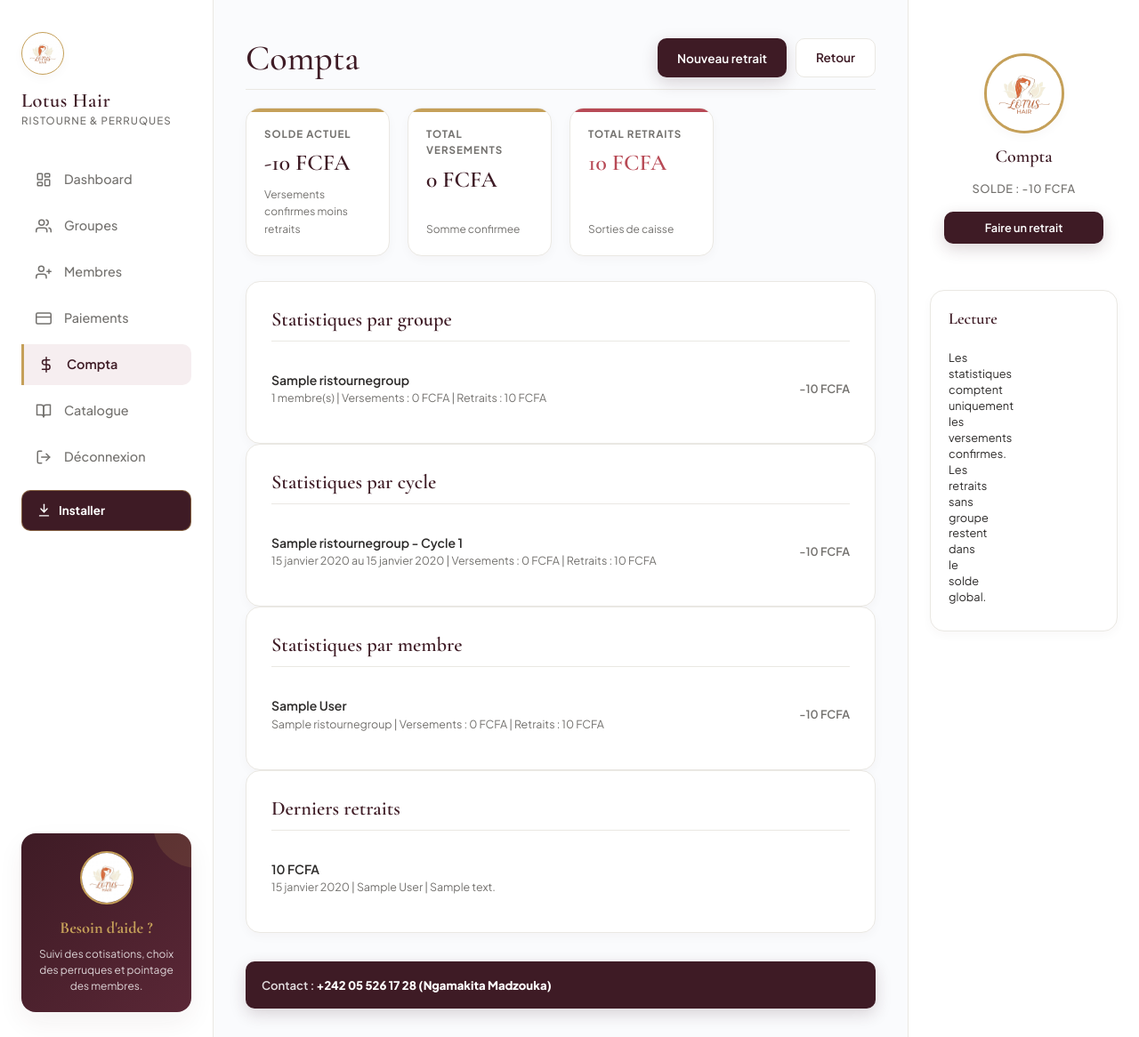
After one commit to CodeMrNg/lotushair, a Django app: page /gestion/compta/ in a window 1280 px wide. The commit adds this page. Shown: the whole page at 89% size. Run offline with Django 5.2, Linux system fonts and the light colour scheme; a user stored in the database is signed in; tables that the repository leaves empty hold one stand-in row (values such as "Sample post").

Commit message:
full commit

```diff
--- a/core/forms.py
+++ b/core/forms.py
@@ -1,6 +1,6 @@
 from django import forms
 
-from .models import Member, Payment, RistourneGroup, WigCatalog, WigImage
+from .models import AccountingWithdrawal, Member, Payment, RistourneGroup, WigCatalog, WigImage
 
 
 class CodeLoginForm(forms.Form):
@@ -44,13 +44,21 @@ class PaymentForm(forms.ModelForm):
         widgets = {"paid_on": forms.DateInput(attrs={"type": "date"})}
 
 
+class AccountingWithdrawalForm(forms.ModelForm):
+    class Meta:
+        model = AccountingWithdrawal
+        fields = ["amount", "withdrawn_on", "group", "member", "note"]
+        widgets = {"withdrawn_on": forms.DateInput(attrs={"type": "date"})}
+
+
 class WigForm(forms.ModelForm):
     class Meta:
         model = WigCatalog
-        fields = ["name", "description", "image", "colors", "sizes", "is_available"]
+        fields = ["name", "description", "image", "colors", "sizes", "visible_to_groups", "is_available"]
         widgets = {
             "colors": forms.TextInput(attrs={"placeholder": "Noir, Marron, Blond, Bordeaux"}),
             "sizes": forms.TextInput(attrs={"placeholder": "S, M, L, XL ou 10 pouces, 12 pouces, 14 pouces"}),
+            "visible_to_groups": forms.CheckboxSelectMultiple(),
         }
 
 
--- /dev/null
+++ b/core/templates/core/accounting.html
@@ -0,0 +1,133 @@
+{% extends "core/base.html" %}
+{% block title %}Compta - Lotus Hair{% endblock %}
+{% block content %}
+<section class="page admin-page admin-manage-page" style="padding-top: 10px;">
+  <div class="section-head" style="align-items: center;">
+    <h1 style="margin: 0;">Compta</h1>
+    <div class="admin-page-actions">
+      <button class="btn primary" type="button" data-admin-modal-open="#withdrawal-form-modal">Nouveau retrait</button>
+      <a class="btn" href="{% url 'staff_dashboard' %}">Retour</a>
+    </div>
+  </div>
+
+  <div class="stats-grid">
+    <article class="stat">
+      <span>Solde actuel</span>
+      <strong>{{ current_balance }} FCFA</strong>
+      <small>Versements confirmes moins retraits</small>
+    </article>
+    <article class="stat">
+      <span>Total versements</span>
+      <strong>{{ total_payments }} FCFA</strong>
+      <small>Somme confirmee</small>
+    </article>
+    <article class="stat danger">
+      <span>Total retraits</span>
+      <strong>{{ total_withdrawals }} FCFA</strong>
+      <small>Sorties de caisse</small>
+    </article>
+  </div>
+
+  <section class="panel admin-list-panel">
+    <h2>Statistiques par groupe</h2>
+    <div class="list">
+      {% for item in group_stats %}
+        <div class="row admin-row">
+          <div>
+            <span>{{ item.group.name }}</span>
+            <small>{{ item.member_count }} membre(s) | Versements : {{ item.payments_total }} FCFA | Retraits : {{ item.withdrawals_total }} FCFA</small>
+          </div>
+          <div class="admin-row-meta">
+            <em>{{ item.balance }} FCFA</em>
+          </div>
+        </div>
+      {% empty %}
+        <p class="empty-state">Aucun groupe enregistre.</p>
+      {% endfor %}
+    </div>
+  </section>
+
+  <section class="panel admin-list-panel">
+    <h2>Statistiques par cycle</h2>
+    <div class="list">
+      {% for item in cycle_stats %}
+        <div class="row admin-row">
+          <div>
+            <span>{{ item.group.name }} - Cycle {{ item.cycle_number }}</span>
+            <small>{{ item.starts_on }} au {{ item.ends_on }} | Versements : {{ item.payments_total }} FCFA | Retraits : {{ item.withdrawals_total }} FCFA</small>
+          </div>
+          <div class="admin-row-meta">
+            <em>{{ item.balance }} FCFA</em>
+          </div>
+        </div>
+      {% empty %}
+        <p class="empty-state">Aucune operation comptable par cycle.</p>
+      {% endfor %}
+    </div>
+  </section>
+
+  <section class="panel admin-list-panel">
+    <h2>Statistiques par membre</h2>
+    <div class="list">
+      {% for item in member_stats %}
+        <div class="row admin-row">
+          <div>
+            <span>{{ item.member.full_name }}</span>
+            <small>{{ item.member.group.name }} | Versements : {{ item.payments_total }} FCFA | Retraits : {{ item.withdrawals_total }} FCFA</small>
+          </div>
+          <div class="admin-row-meta">
+            <em>{{ item.balance }} FCFA</em>
+          </div>
+        </div>
+      {% empty %}
+        <p class="empty-state">Aucun membre enregistre.</p>
+      {% endfor %}
+    </div>
+  </section>
+
+  <section class="panel admin-list-panel">
+    <h2>Derniers retraits</h2>
+    <div class="list">
+      {% for withdrawal in withdrawals %}
+        <div class="row admin-row">
+          <div>
+            <span>{{ withdrawal.amount }} FCFA</span>
+            <small>{{ withdrawal.withdrawn_on }} | {% if withdrawal.member %}{{ withdrawal.member.full_name }}{% elif withdrawal.group %}{{ withdrawal.group.name }}{% else %}Solde general{% endif %}{% if withdrawal.note %} | {{ withdrawal.note }}{% endif %}</small>
+          </div>
+        </div>
+      {% empty %}
+        <p class="empty-state">Aucun retrait enregistre.</p>
+      {% endfor %}
+    </div>
+    {% include "core/partials/pagination.html" with page_obj=withdrawals page_param="page" %}
+  </section>
+
+  <div class="admin-modal {% if form_open %}is-open{% endif %}" id="withdrawal-form-modal" role="dialog" aria-modal="true" aria-labelledby="withdrawal-form-title" data-admin-modal>
+    <div class="admin-modal-card">
+      <button class="admin-modal-close" type="button" aria-label="Fermer" data-admin-modal-close>
+        <svg xmlns="http://www.w3.org/2000/svg" viewBox="0 0 24 24" fill="none" stroke="currentColor" stroke-width="2.4" stroke-linecap="round" stroke-linejoin="round"><path d="M18 6 6 18"/><path d="m6 6 12 12"/></svg>
+      </button>
+      <h2 id="withdrawal-form-title">Saisir un retrait</h2>
+      <form method="post" class="form-grid" action="{% url 'accounting' %}">
+        {% csrf_token %}
+        {{ form.as_p }}
+        <button class="btn primary" type="submit">Enregistrer le retrait</button>
+      </form>
+    </div>
+  </div>
+</section>
+{% endblock %}
+{% block rightbar %}
+  <div class="profile-card">
+    <img src="/static/core/img/logo.jpeg" alt="Lotus Hair">
+    <strong>Compta</strong>
+    <small>Solde : {{ current_balance }} FCFA</small>
+    <button class="btn primary" type="button" data-admin-modal-open="#withdrawal-form-modal" style="width: 100%;">Faire un retrait</button>
+  </div>
+  <div class="mini-panel">
+    <h2>Lecture</h2>
+    <div class="reminder">
+      <p>Les statistiques comptent uniquement les versements confirmes. Les retraits sans groupe restent dans le solde global.</p>
+    </div>
+  </div>
+{% endblock %}
--- a/core/templates/core/base.html
+++ b/core/templates/core/base.html
@@ -14,7 +14,7 @@
   <link rel="icon" href="{% static 'core/img/logo.jpeg' %}">
   <link rel="apple-touch-icon" href="{% static 'core/img/pwa-icon-192.png' %}">
   <link rel="manifest" href="/manifest.json">
-  <link rel="stylesheet" href="{% static 'core/styles.css' %}?v=2.7">
+  <link rel="stylesheet" href="{% static 'core/styles.css' %}?v=2.9">
   <script src="https://unpkg.com/htmx.org@2.0.4" defer></script>
 </head>
 <body>
@@ -64,6 +64,10 @@
               <a class="{% if request.resolver_match.url_name == 'manage_payments' %}active{% endif %}" href="{% url 'manage_payments' %}">
                 <svg xmlns="http://www.w3.org/2000/svg" viewBox="0 0 24 24" fill="none" stroke="currentColor" stroke-width="2" stroke-linecap="round" stroke-linejoin="round"><rect x="1" y="4" width="22" height="16" rx="2" ry="2"/><line x1="1" y1="10" x2="23" y2="10"/></svg>
                 Paiements
+              </a>
+              <a class="{% if request.resolver_match.url_name == 'accounting' %}active{% endif %}" href="{% url 'accounting' %}">
+                <svg xmlns="http://www.w3.org/2000/svg" viewBox="0 0 24 24" fill="none" stroke="currentColor" stroke-width="2" stroke-linecap="round" stroke-linejoin="round"><line x1="12" y1="1" x2="12" y2="23"/><path d="M17 5H9.5a3.5 3.5 0 0 0 0 7H14a3.5 3.5 0 0 1 0 7H6"/></svg>
+                Compta
               </a>
               <a class="{% if request.resolver_match.url_name == 'manage_catalog' %}active{% endif %}" href="{% url 'manage_catalog' %}">
                 <svg xmlns="http://www.w3.org/2000/svg" viewBox="0 0 24 24" fill="none" stroke="currentColor" stroke-width="2" stroke-linecap="round" stroke-linejoin="round"><path d="M2 3h6a4 4 0 0 1 4 4v14a3 3 0 0 0-3-3H2z"/><path d="M22 3h-6a4 4 0 0 0-4 4v14a3 3 0 0 1 3-3h7z"/></svg>
--- a/core/templates/core/detail_catalog.html
+++ b/core/templates/core/detail_catalog.html
@@ -19,6 +19,7 @@
         <div class="detail-item"><small>Modele</small><strong>{{ wig.name }}</strong></div>
         <div class="detail-item"><small>Couleurs</small><strong>{{ wig.colors|default:"Aucune" }}</strong></div>
         <div class="detail-item"><small>Tailles</small><strong>{{ wig.sizes|default:"Aucune" }}</strong></div>
+        <div class="detail-item"><small>Groupes</small><strong>{% for group in wig.visible_to_groups.all %}{{ group.name }}{% if not forloop.last %}, {% endif %}{% empty %}Tous les groupes{% endfor %}</strong></div>
         <div class="detail-item"><small>Statut</small><strong>{% if wig.is_available %}Disponible{% else %}Indisponible{% endif %}</strong></div>
         <div class="detail-item"><small>Images couleur</small><strong>{{ wig.gallery_images.all|length }}</strong></div>
       </div>
--- a/core/templates/core/detail_group.html
+++ b/core/templates/core/detail_group.html
@@ -16,6 +16,7 @@
       <div class="detail-item"><small>Debut</small><strong>{{ group.current_cycle_start }}</strong></div>
       <div class="detail-item"><small>Fin</small><strong>{{ group.current_cycle_end }}</strong></div>
       <div class="detail-item"><small>Versement</small><strong>{{ group.contribution_amount }} FCFA</strong></div>
+      <div class="detail-item"><small>Total versements</small><strong>{{ total_group_payments }} FCFA</strong></div>
       <div class="detail-item"><small>Rythme</small><strong>{{ group.payment_frequency_days }} jour(s)</strong></div>
       <div class="detail-item"><small>Beneficiaire</small><strong>{{ group.next_beneficiary|default:"Aucun" }}</strong></div>
       <div class="detail-item"><small>Statut</small><strong>{% if group.is_active %}Actif{% else %}Inactif{% endif %}</strong></div>
@@ -29,7 +30,7 @@
         <div class="row admin-row">
           <div>
             <span>{{ member.full_name }}</span>
-            <small>Rang : {{ member.rank }} | Versements : {{ member.payments_done }}/{{ group.expected_payments }}</small>
+            <small>Rang : {{ member.rank }} | Versements : {{ member.payments_done }}/{{ group.expected_payments }} | Total : {{ member.total_confirmed_payments|default:0 }} FCFA</small>
           </div>
           <div class="admin-row-actions">
             <a class="btn" href="{% url 'member_detail_admin' member.id %}">Details</a>
--- a/core/templates/core/detail_member.html
+++ b/core/templates/core/detail_member.html
@@ -20,6 +20,7 @@
       <div class="detail-item"><small>Derniere connexion</small><strong>{% if member.last_login_at %}{{ member.last_login_at }}{% else %}Jamais{% endif %}</strong></div>
       <div class="detail-item"><small>Derniere activite</small><strong>{% if member.last_seen_at %}{{ member.last_seen_at }}{% else %}Aucune{% endif %}</strong></div>
       <div class="detail-item"><small>Versements</small><strong>{{ member.payments_done }}/{{ member.group.expected_payments }}</strong></div>
+      <div class="detail-item"><small>Total versements</small><strong>{{ total_member_payments }} FCFA</strong></div>
       <div class="detail-item"><small>Choix</small><strong>{% if selected_choice %}{{ selected_choice.wig.name }}{% else %}Aucun{% endif %}</strong></div>
       <div class="detail-item"><small>Couleur</small><strong>{% if selected_choice.color %}{{ selected_choice.color }}{% else %}Aucune{% endif %}</strong></div>
       <div class="detail-item"><small>Taille</small><strong>{% if selected_choice.size %}{{ selected_choice.size }}{% else %}Aucune{% endif %}</strong></div>
--- a/core/templates/core/manage_catalog.html
+++ b/core/templates/core/manage_catalog.html
@@ -37,6 +37,7 @@
               <span>{{ wig.name }}</span>
               <small>{{ wig.colors|default:"Aucune couleur listee" }}</small>
               <small>Tailles : {{ wig.sizes|default:"Aucune taille listee" }}</small>
+              <small>Groupes : {% for group in wig.visible_to_groups.all %}{{ group.name }}{% if not forloop.last %}, {% endif %}{% empty %}Tous les groupes{% endfor %}</small>
               <small>{{ wig.gallery_images.all|length }} image(s) couleur</small>
             </div>
           </div>
--- a/core/templates/core/staff_dashboard.html
+++ b/core/templates/core/staff_dashboard.html
@@ -24,6 +24,9 @@
       <a class="btn primary" href="{% url 'manage_payments' %}" style="background: linear-gradient(135deg, var(--color-gold-metallic), var(--color-gold-hover));">
         <svg xmlns="http://www.w3.org/2000/svg" width="16" height="16" viewBox="0 0 24 24" fill="none" stroke="currentColor" stroke-width="2" stroke-linecap="round" stroke-linejoin="round"><line x1="12" y1="5" x2="12" y2="19"/><line x1="5" y1="12" x2="19" y2="12"/></svg>
         Nouveau paiement
+      </a>
+      <a class="btn" href="{% url 'accounting' %}" style="background: rgba(255,255,255,0.1); color: #fff; border-color: rgba(255,255,255,0.25);">
+        Compta
       </a>
       <a class="btn" href="{% url 'manage_members' %}" style="background: rgba(255,255,255,0.1); color: #fff; border-color: rgba(255,255,255,0.25);">
         Nouveau membre
@@ -121,6 +124,7 @@
     <h2>Actions rapides</h2>
     <a class="quick-action" href="{% url 'manage_groups' %}">Gestion des Groupes</a>
     <a class="quick-action" href="{% url 'manage_members' %}">Gestion des Membres</a>
+    <a class="quick-action" href="{% url 'accounting' %}">Compta</a>
     <a class="quick-action" href="{% url 'manage_catalog' %}">Gestion du Catalogue</a>
   </div>
 
--- a/core/urls.py
+++ b/core/urls.py
@@ -21,6 +21,7 @@ urlpatterns = [
     path("gestion/membres/<int:member_id>/modifier/", views.edit_member, name="edit_member"),
     path("gestion/membres/<int:member_id>/code/", views.regenerate_code, name="regenerate_code"),
     path("gestion/paiements/", views.manage_payments, name="manage_payments"),
+    path("gestion/compta/", views.accounting, name="accounting"),
     path("gestion/paiements/<int:payment_id>/", views.payment_detail, name="payment_detail"),
     path("gestion/paiements/<int:payment_id>/modifier/", views.edit_payment, name="edit_payment"),
     path("gestion/catalogue/", views.manage_catalog, name="manage_catalog"),
--- a/core/views.py
+++ b/core/views.py
@@ -12,8 +12,8 @@ from django.utils import timezone
 from django.views.decorators.cache import never_cache
 from django.views.decorators.http import require_POST
 
-from .forms import CodeLoginForm, GroupForm, MemberForm, PaymentForm, WigForm, WigImageForm
-from .models import Member, Payment, RistourneGroup, WigCatalog, WigChoice, WigImage, generate_member_code
+from .forms import AccountingWithdrawalForm, CodeLoginForm, GroupForm, MemberForm, PaymentForm, WigForm, WigImageForm
+from .models import AccountingWithdrawal, Member, Payment, RistourneGroup, WigCatalog, WigChoice, WigImage, generate_member_code
 
 
 @never_cache
@@ -204,7 +204,11 @@ def member_dashboard(request):
 @member_required
 def member_catalog(request):
     query = request.GET.get("q", "").strip()
-    wigs = WigCatalog.objects.prefetch_related("gallery_images")
+    wigs = (
+        WigCatalog.objects.filter(Q(visible_to_groups__isnull=True) | Q(visible_to_groups=request.member.group))
+        .prefetch_related("gallery_images")
+        .distinct()
+    )
     if query:
         wigs = wigs.filter(Q(name__icontains=query) | Q(description__icontains=query) | Q(colors__icontains=query) | Q(sizes__icontains=query))
     return render(
@@ -227,7 +231,11 @@ def choose_wig(request, wig_id):
     if has_received_wig_this_cycle(request.member):
         messages.error(request, "Vous avez deja recu votre perruque pour ce cycle. Le choix du catalogue est bloque.")
         return redirect("member_catalog")
-    wig = get_object_or_404(WigCatalog, id=wig_id, is_available=True)
+    wig = get_object_or_404(
+        WigCatalog.objects.filter(Q(visible_to_groups__isnull=True) | Q(visible_to_groups=request.member.group)).distinct(),
+        id=wig_id,
+        is_available=True,
+    )
     selected_color = request.POST.get("color", "").strip()
     selected_size = request.POST.get("size", "").strip()
     available_colors = wig.available_colors
@@ -331,8 +339,25 @@ def manage_groups(request):
 @staff_required
 def group_detail(request, group_id):
     group = get_object_or_404(RistourneGroup, id=group_id)
-    members = paginate_queryset(request, group.ordered_members(), per_page=10, page_param="members_page")
-    return render(request, "core/detail_group.html", {"group": group, "form": GroupForm(instance=group), "members": members, "members_page_param": "members_page"})
+    members_queryset = group.ordered_members().annotate(
+        total_confirmed_payments=Sum("payments__amount", filter=Q(payments__status=Payment.Status.CONFIRMED))
+    )
+    members = paginate_queryset(request, members_queryset, per_page=10, page_param="members_page")
+    total_group_payments = (
+        Payment.objects.filter(member__group=group, member__is_active=True, status=Payment.Status.CONFIRMED).aggregate(total=Sum("amount"))["total"]
+        or 0
+    )
+    return render(
+        request,
+        "core/detail_group.html",
+        {
+            "group": group,
+            "form": GroupForm(instance=group),
+            "members": members,
+            "members_page_param": "members_page",
+            "total_group_payments": total_group_payments,
+        },
+    )
 
 
 @staff_required
@@ -343,8 +368,26 @@ def edit_group(request, group_id):
         form.save()
         messages.success(request, "Groupe modifie.")
         return redirect("group_detail", group_id=group.id)
-    members = paginate_queryset(request, group.ordered_members(), per_page=10, page_param="members_page")
-    return render(request, "core/detail_group.html", {"group": group, "form": form, "members": members, "members_page_param": "members_page", "edit_open": True})
+    members_queryset = group.ordered_members().annotate(
+        total_confirmed_payments=Sum("payments__amount", filter=Q(payments__status=Payment.Status.CONFIRMED))
+    )
+    members = paginate_queryset(request, members_queryset, per_page=10, page_param="members_page")
+    total_group_payments = (
+        Payment.objects.filter(member__group=group, member__is_active=True, status=Payment.Status.CONFIRMED).aggregate(total=Sum("amount"))["total"]
+        or 0
+    )
+    return render(
+        request,
+        "core/detail_group.html",
+        {
+            "group": group,
+            "form": form,
+            "members": members,
+            "members_page_param": "members_page",
+            "total_group_payments": total_group_payments,
+            "edit_open": True,
+        },
+    )
 
 
 @staff_required
@@ -375,6 +418,7 @@ def manage_members(request):
 def member_detail_admin(request, member_id):
     member = get_object_or_404(Member.objects.select_related("group"), id=member_id)
     payments = paginate_queryset(request, member.payments.all(), per_page=10, page_param="payments_page")
+    total_member_payments = member.payments.filter(status=Payment.Status.CONFIRMED).aggregate(total=Sum("amount"))["total"] or 0
     selected_choice = member.selected_wig_choice
     selected_choice_image = None
     if selected_choice:
@@ -389,6 +433,7 @@ def member_detail_admin(request, member_id):
             "form": MemberForm(instance=member),
             "payments": payments,
             "payments_page_param": "payments_page",
+            "total_member_payments": total_member_payments,
             "selected_choice": selected_choice,
             "selected_choice_image": selected_choice_image,
         },
@@ -404,6 +449,7 @@ def edit_member(request, member_id):
         messages.success(request, "Membre modifie.")
         return redirect("member_detail_admin", member_id=member.id)
     payments = paginate_queryset(request, member.payments.all(), per_page=10, page_param="payments_page")
+    total_member_payments = member.payments.filter(status=Payment.Status.CONFIRMED).aggregate(total=Sum("amount"))["total"] or 0
     selected_choice = member.selected_wig_choice
     selected_choice_image = None
     if selected_choice:
@@ -418,6 +464,7 @@ def edit_member(request, member_id):
             "form": form,
             "payments": payments,
             "payments_page_param": "payments_page",
+            "total_member_payments": total_member_payments,
             "selected_choice": selected_choice,
             "selected_choice_image": selected_choice_image,
             "edit_open": True,
@@ -480,6 +527,109 @@ def manage_payments(request):
             "late_members": late_members,
             "form_open": request.method == "POST",
             "query": query,
+        },
+    )
+
+
+@staff_required
+def accounting(request):
+    form = AccountingWithdrawalForm(request.POST or None)
+    if request.method == "POST" and form.is_valid():
+        form.save()
+        messages.success(request, "Retrait enregistre.")
+        return redirect("accounting")
+
+    total_payments = Payment.objects.filter(status=Payment.Status.CONFIRMED).aggregate(total=Sum("amount"))["total"] or 0
+    total_withdrawals = AccountingWithdrawal.objects.aggregate(total=Sum("amount"))["total"] or 0
+    current_balance = total_payments - total_withdrawals
+
+    group_stats = []
+    for group in RistourneGroup.objects.all():
+        payments_total = Payment.objects.filter(member__group=group, status=Payment.Status.CONFIRMED).aggregate(total=Sum("amount"))["total"] or 0
+        withdrawals_total = AccountingWithdrawal.objects.filter(group=group).aggregate(total=Sum("amount"))["total"] or 0
+        group_stats.append(
+            {
+                "group": group,
+                "member_count": group.members.filter(is_active=True).count(),
+                "payments_total": payments_total,
+                "withdrawals_total": withdrawals_total,
+                "balance": payments_total - withdrawals_total,
+            }
+        )
+
+    member_stats = []
+    for member in Member.objects.select_related("group"):
+        payments_total = member.payments.filter(status=Payment.Status.CONFIRMED).aggregate(total=Sum("amount"))["total"] or 0
+        withdrawals_total = member.withdrawals.aggregate(total=Sum("amount"))["total"] or 0
+        member_stats.append(
+            {
+                "member": member,
+                "payments_total": payments_total,
+                "withdrawals_total": withdrawals_total,
+                "balance": payments_total - withdrawals_total,
+            }
+        )
+
+    cycle_stats = []
+    for group in RistourneGroup.objects.all():
+        cycle_days = max(group.cycle_days, 1)
+        cycle_map = {}
+        payments = Payment.objects.filter(member__group=group, status=Payment.Status.CONFIRMED).select_related("member")
+        for payment in payments:
+            elapsed_days = (payment.paid_on - group.starts_on).days
+            cycle_number = max(1, (elapsed_days // cycle_days) + 1)
+            cycle_start = group.starts_on + timezone.timedelta(days=(cycle_number - 1) * cycle_days)
+            cycle = cycle_map.setdefault(
+                cycle_number,
+                {
+                    "group": group,
+                    "cycle_number": cycle_number,
+                    "starts_on": cycle_start,
+                    "ends_on": cycle_start + timezone.timedelta(days=cycle_days - 1),
+                    "payments_total": 0,
+                    "withdrawals_total": 0,
+                },
+            )
+            cycle["payments_total"] += payment.amount
+
+        withdrawals = AccountingWithdrawal.objects.filter(group=group)
+        for withdrawal in withdrawals:
+            elapsed_days = (withdrawal.withdrawn_on - group.starts_on).days
+            cycle_number = max(1, (elapsed_days // cycle_days) + 1)
+            cycle_start = group.starts_on + timezone.timedelta(days=(cycle_number - 1) * cycle_days)
+            cycle = cycle_map.setdefault(
+                cycle_number,
+                {
+                    "group": group,
+                    "cycle_number": cycle_number,
+                    "starts_on": cycle_start,
+                    "ends_on": cycle_start + timezone.timedelta(days=cycle_days - 1),
+                    "payments_total": 0,
+                    "withdrawals_total": 0,
+                },
+            )
+            cycle["withdrawals_total"] += withdrawal.amount
+
+        for cycle in cycle_map.values():
+            cycle["balance"] = cycle["payments_total"] - cycle["withdrawals_total"]
+            cycle_stats.append(cycle)
+
+    cycle_stats.sort(key=lambda item: (item["group"].name, item["cycle_number"]))
+    withdrawals = paginate_queryset(request, AccountingWithdrawal.objects.select_related("group", "member", "member__group"), per_page=10)
+
+    return render(
+        request,
+        "core/accounting.html",
+        {
+            "form": form,
+            "form_open": request.method == "POST",
+            "total_payments": total_payments,
+            "total_withdrawals": total_withdrawals,
+            "current_balance": current_balance,
+            "group_stats": group_stats,
+            "member_stats": member_stats,
+            "cycle_stats": cycle_stats,
+            "withdrawals": withdrawals,
         },
     )
 
```
Also changed, not shown: core/admin.py (+10 -2 lines), core/models.py (+42 -1 lines), core/static/core/styles.css (+93 -0 lines), core/tests.py (+116 -2 lines), core/migrations/0006_wigcatalog_visible_to_groups.py (added), core/migrations/0007_accountingwithdrawal.py (added).
